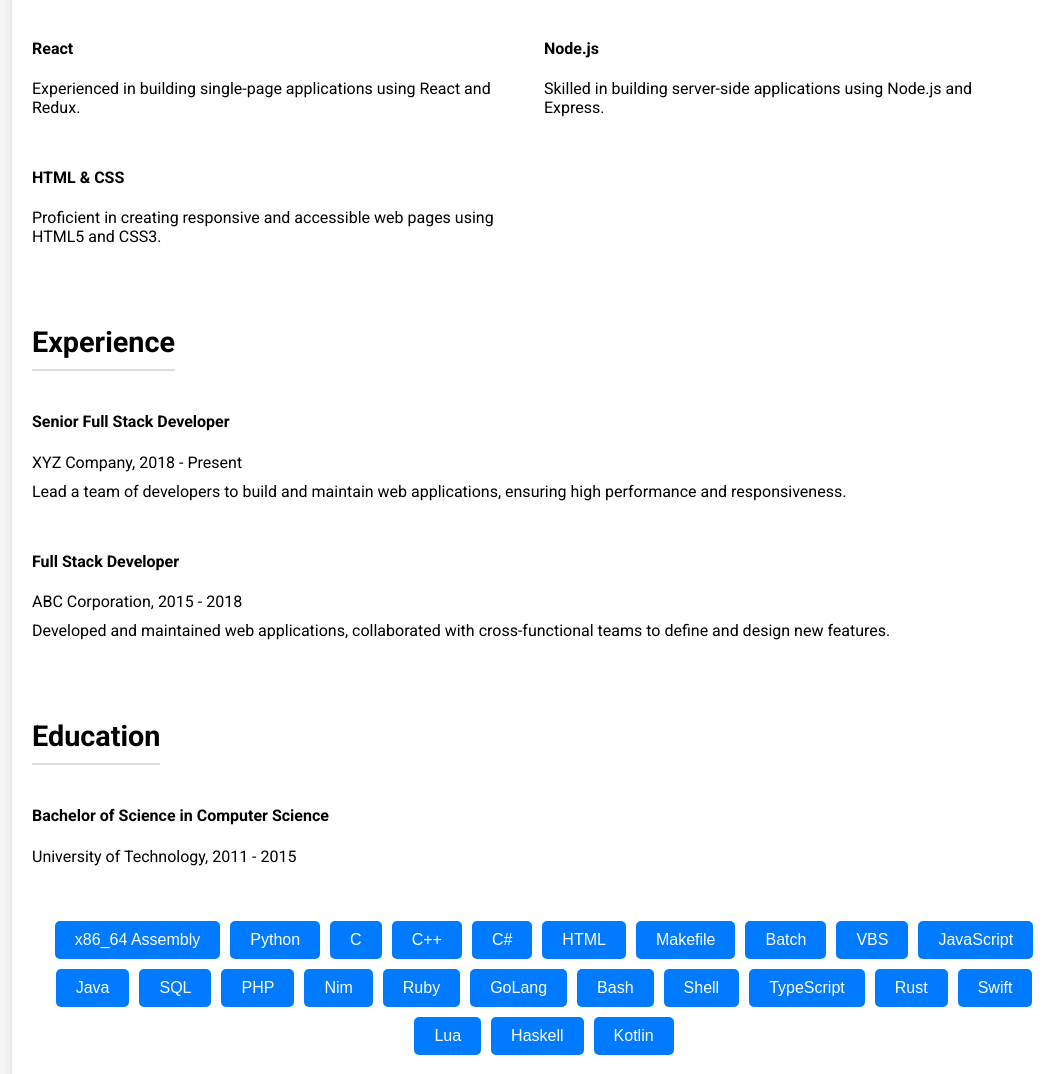
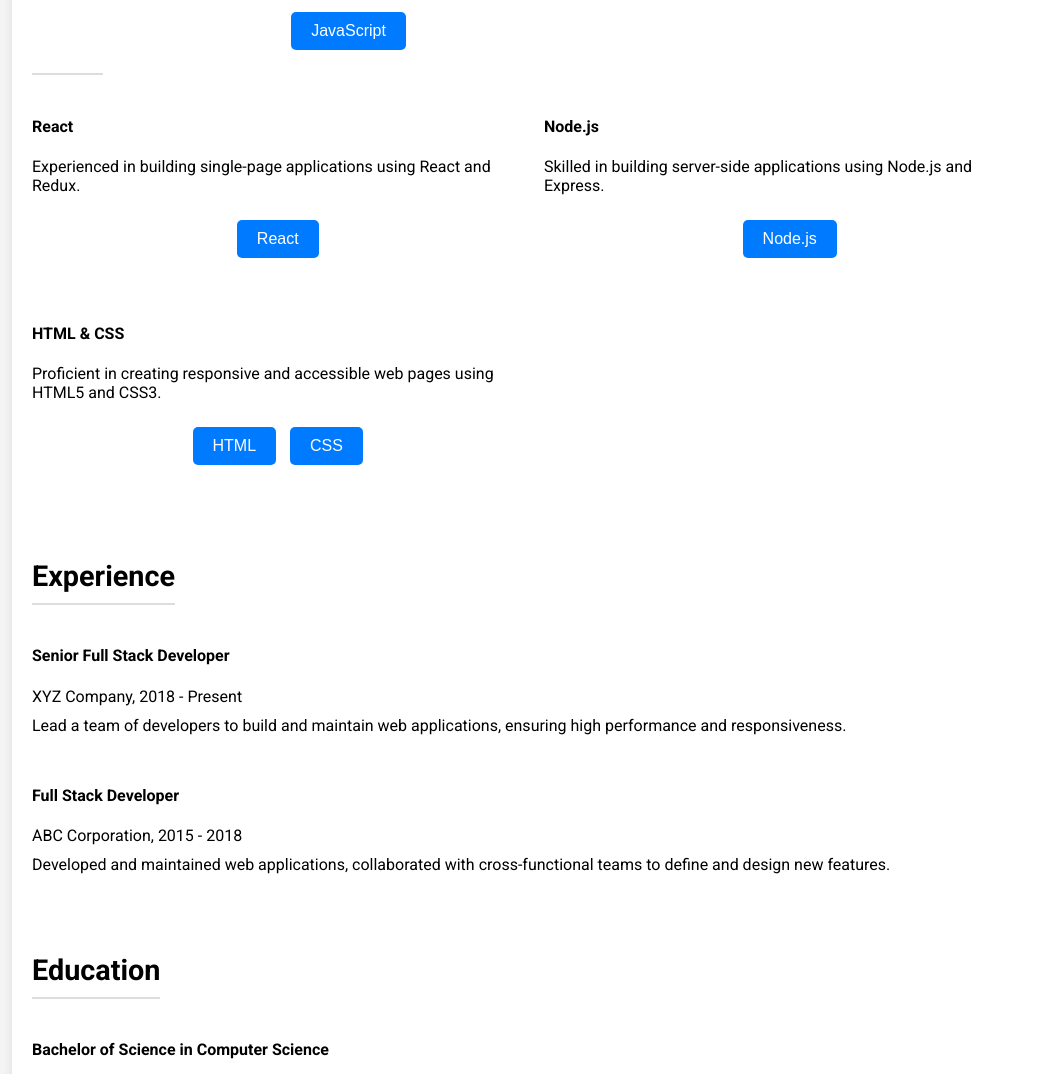
Before and after one commit to CPScript/portfolio, a plain HTML site: page index.html in a window 1280 px wide. Shown: the part 569-1643 px from the top of the page, without its empty margins (96-1160 px from the left). Drawn offline with Linux system fonts and the light colour scheme.

Commit message:
Update index.html

```diff
--- a/index.html
+++ b/index.html
@@ -101,6 +101,10 @@
         .language-button:hover {
             background-color: #0056b3;
         }
+        .language-group {
+            text-align: center;
+            margin: 20px 0;
+        }
         @media (max-width: 768px) {
             .skills .skill {
                 width: 100%;
@@ -125,18 +129,31 @@
             <div class="skill">
                 <h4>JavaScript</h4>
                 <p>Proficient in ES6+, with experience in building dynamic web applications.</p>
+                <div class="language-group">
+                    <button class="language-button" onclick="window.open('https://example.com/javascript', '_blank')">JavaScript</button>
+                </div>
             </div>
             <div class="skill">
                 <h4>React</h4>
                 <p>Experienced in building single-page applications using React and Redux.</p>
+                <div class="language-group">
+                    <button class="language-button" onclick="window.open('https://example.com/react', '_blank')">React</button>
+                </div>
             </div>
             <div class="skill">
                 <h4>Node.js</h4>
                 <p>Skilled in building server-side applications using Node.js and Express.</p>
+                <div class="language-group">
+                    <button class="language-button" onclick="window.open('https://example.com/nodejs', '_blank')">Node.js</button>
+                </div>
             </div>
             <div class="skill">
                 <h4>HTML & CSS</h4>
                 <p>Proficient in creating responsive and accessible web pages using HTML5 and CSS3.</p>
+                <div class="language-group">
+                    <button class="language-button" onclick="window.open('https://example.com/html', '_blank')">HTML</button>
+                    <button class="language-button" onclick="window.open('https://example.com/css', '_blank')">CSS</button>
+                </div>
             </div>
         </div>
         <div class="section experience">
@@ -159,32 +176,6 @@
                 <p>University of Technology, 2011 - 2015</p>
             </div>
         </div>
-        <div class="language-buttons">
-            <button class="language-button" onclick="window.open('https://example.com/x86_64-assembly', '_blank')">x86_64 Assembly</button>
-            <button class="language-button" onclick="window.open('https://example.com/python', '_blank')">Python</button>
-            <button class="language-button" onclick="window.open('https://example.com/c', '_blank')">C</button>
-            <button class="language-button" onclick="window.open('https://example.com/cplusplus', '_blank')">C++</button>
-            <button class="language-button" onclick="window.open('https://example.com/csharp', '_blank')">C#</button>
-            <button class="language-button" onclick="window.open('https://example.com/html', '_blank')">HTML</button>
-            <button class="language-button" onclick="window.open('https://example.com/makefile', '_blank')">Makefile</button>
-            <button class="language-button" onclick="window.open('https://example.com/batch', '_blank')">Batch</button>
-            <button class="language-button" onclick="window.open('https://example.com/vbs', '_blank')">VBS</button>
-            <button class="language-button" onclick="window.open('https://example.com/javascript', '_blank')">JavaScript</button>
-            <button class="language-button" onclick="window.open('https://example.com/java', '_blank')">Java</button>
-            <button class="language-button" onclick="window.open('https://example.com/sql', '_blank')">SQL</button>
-            <button class="language-button" onclick="window.open('https://example.com/php', '_blank')">PHP</button>
-            <button class="language-button" onclick="window.open('https://example.com/nim', '_blank')">Nim</button>
-            <button class="language-button" onclick="window.open('https://example.com/ruby', '_blank')">Ruby</button>
-            <button class="language-button" onclick="window.open('https://example.com/golang', '_blank')">GoLang</button>
-            <button class="language-button" onclick="window.open('https://example.com/bash', '_blank')">Bash</button>
-            <button class="language-button" onclick="window.open('https://example.com/shell', '_blank')">Shell</button>
-            <button class="language-button" onclick="window.open('https://example.com/typescript', '_blank')">TypeScript</button>
-            <button class="language-button" onclick="window.open('https://example.com/rust', '_blank')">Rust</button>
-            <button class="language-button" onclick="window.open('https://example.com/swift', '_blank')">Swift</button>
-            <button class="language-button" onclick="window.open('https://example.com/lua', '_blank')">Lua</button>
-            <button class="language-button" onclick ="window.open('https://example.com/haskell', '_blank')">Haskell</button>
-            <button class="language-button" onclick="window.open('https://example.com/kotlin', '_blank')">Kotlin</button>
-        </div>
         <div class="contact-info">
             <a href="mailto:john.doe@example.com">
                 <i class="fas fa-envelope"></i>
```
